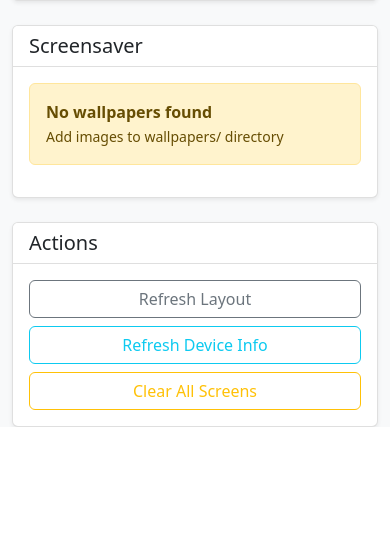
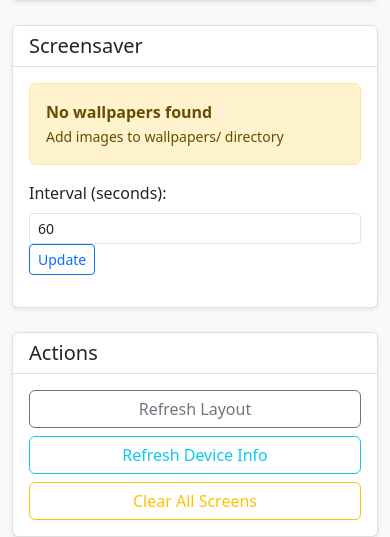
Before and after one commit to BackSlasher/tapestry-controller, a Flask app: page / in a window 390 px wide. Shown: the part 903-1440 px from the top of the page. Before the commit the page ends 1330 px from the top, so only its background shows below. Run offline with Flask 2, Linux system fonts and the light colour scheme; some libraries are stand-ins or nearby versions.

Commit message:
configurable screensaver interval

```diff
--- a/src/digink/webui/app.py
+++ b/src/digink/webui/app.py
@@ -25,7 +25,7 @@ screensaver_state = {
     'thread': None,
     'stop_event': None,
     'wallpapers_dir': 'wallpapers',
-    'interval': 30  # seconds
+    'interval': 60  # seconds
 }
 
 # Last image state
@@ -278,6 +278,54 @@ def screensaver_status():
         'has_images': len(images) > 0
     })
 
+@app.route('/screensaver/config', methods=['POST'])
+def update_screensaver_config():
+    """Update screensaver configuration."""
+    data = request.get_json()
+
+    if not data:
+        return jsonify({'error': 'No data provided'}), 400
+
+    # Validate interval
+    if 'interval' in data:
+        try:
+            interval = int(data['interval'])
+            if interval < 5 or interval > 3600:  # 5 seconds to 1 hour
+                return jsonify({'error': 'Interval must be between 5 and 3600 seconds'}), 400
+
+            # If screensaver is currently active, we need to restart it with new interval
+            was_active = screensaver_state['active']
+            if was_active:
+                # Stop current screensaver
+                if screensaver_state['stop_event']:
+                    screensaver_state['stop_event'].set()
+                if screensaver_state['thread'] and screensaver_state['thread'].is_alive():
+                    screensaver_state['thread'].join(timeout=2)
+                screensaver_state['active'] = False
+
+            # Update interval
+            screensaver_state['interval'] = interval
+
+            # Restart screensaver if it was active
+            if was_active:
+                screensaver_state['stop_event'] = threading.Event()
+                screensaver_state['thread'] = threading.Thread(target=screensaver_worker)
+                screensaver_state['thread'].daemon = True
+                screensaver_state['active'] = True
+                screensaver_state['thread'].start()
+
+            return jsonify({
+                'success': True,
+                'message': f'Screensaver interval updated to {interval} seconds',
+                'interval': interval,
+                'restarted': was_active
+            })
+
+        except ValueError:
+            return jsonify({'error': 'Invalid interval value'}), 400
+
+    return jsonify({'error': 'No valid configuration provided'}), 400
+
 def create_app(devices_file='devices.yaml'):
     """Create Flask app with configuration."""
     global controller
--- a/src/digink/webui/static/script.js
+++ b/src/digink/webui/static/script.js
@@ -80,6 +80,14 @@ document.addEventListener('DOMContentLoaded', function() {
     if (stopScreensaverBtn) {
         stopScreensaverBtn.addEventListener('click', function() {
             stopScreensaver();
+        });
+    }
+
+    // Interval update button
+    const updateIntervalBtn = document.getElementById('update-interval');
+    if (updateIntervalBtn) {
+        updateIntervalBtn.addEventListener('click', function() {
+            updateScreensaverInterval();
         });
     }
 });
@@ -205,6 +213,7 @@ function loadScreensaverStatus() {
     const statusDiv = document.getElementById('screensaver-status');
     const startBtn = document.getElementById('start-screensaver');
     const stopBtn = document.getElementById('stop-screensaver');
+    const intervalInput = document.getElementById('interval-input');
 
     if (!statusDiv) return;
 
@@ -253,6 +262,11 @@ function loadScreensaverStatus() {
             }
 
             statusDiv.innerHTML = statusHtml;
+
+            // Update interval input with current value
+            if (intervalInput) {
+                intervalInput.value = data.interval;
+            }
         })
         .catch(error => {
             console.error('Error loading screensaver status:', error);
@@ -330,6 +344,55 @@ function stopScreensaver() {
     });
 }
 
+function updateScreensaverInterval() {
+    const intervalInput = document.getElementById('interval-input');
+    const updateBtn = document.getElementById('update-interval');
+
+    if (!intervalInput || !updateBtn) return;
+
+    const newInterval = parseInt(intervalInput.value);
+    if (isNaN(newInterval) || newInterval < 5 || newInterval > 3600) {
+        showAlert('Interval must be between 5 and 3600 seconds', 'danger');
+        return;
+    }
+
+    // Show loading state
+    const originalText = updateBtn.innerHTML;
+    updateBtn.disabled = true;
+    updateBtn.innerHTML = '<span class="spinner-border spinner-border-sm me-1"></span>';
+
+    fetch('/screensaver/config', {
+        method: 'POST',
+        headers: {
+            'Content-Type': 'application/json',
+        },
+        body: JSON.stringify({
+            interval: newInterval
+        })
+    })
+    .then(response => response.json())
+    .then(data => {
+        if (data.success) {
+            showAlert(data.message, 'success');
+            if (data.restarted) {
+                showAlert('Screensaver was restarted with new interval', 'info');
+            }
+            loadScreensaverStatus(); // Refresh status
+        } else {
+            showAlert(data.error || 'Failed to update interval', 'danger');
+        }
+    })
+    .catch(error => {
+        console.error('Error updating interval:', error);
+        showAlert('Failed to update interval', 'danger');
+    })
+    .finally(() => {
+        // Restore button state
+        updateBtn.disabled = false;
+        updateBtn.innerHTML = originalText;
+    });
+}
+
 function startScreensaverMonitoring(interval) {
     // Stop any existing monitoring
     stopScreensaverMonitoring();
--- a/src/digink/webui/templates/index.html
+++ b/src/digink/webui/templates/index.html
@@ -81,6 +81,18 @@
                     </div>
                 </div>
 
+                <div class="row mb-3">
+                    <div class="col-sm-4">
+                        <label for="interval-input" class="form-label">Interval (seconds):</label>
+                    </div>
+                    <div class="col-sm-5">
+                        <input type="number" class="form-control form-control-sm" id="interval-input" min="5" max="3600" value="60">
+                    </div>
+                    <div class="col-sm-3">
+                        <button type="button" class="btn btn-outline-primary btn-sm" id="update-interval">Update</button>
+                    </div>
+                </div>
+
                 <div class="d-grid gap-2">
                     <button type="button" class="btn btn-success" id="start-screensaver" style="display: none;">
                         <i class="bi bi-play-fill"></i> Start Screensaver
```
